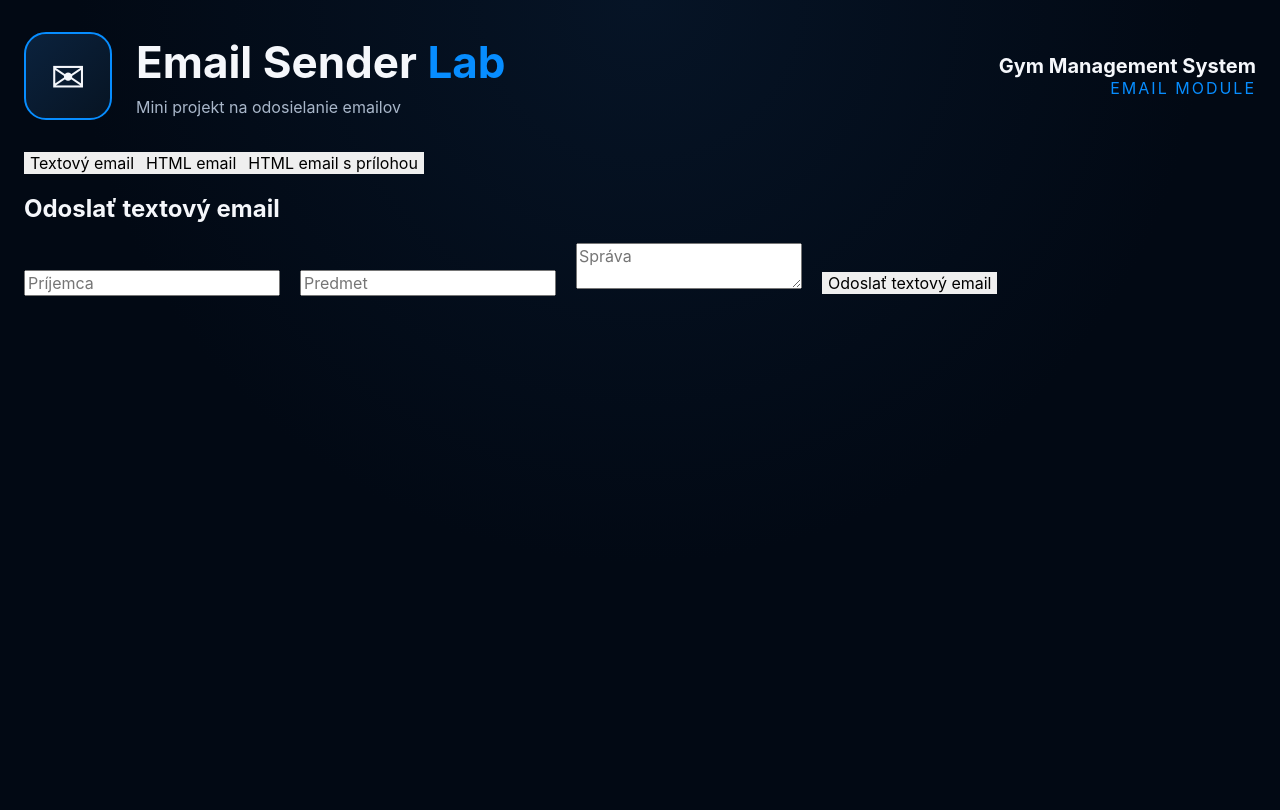
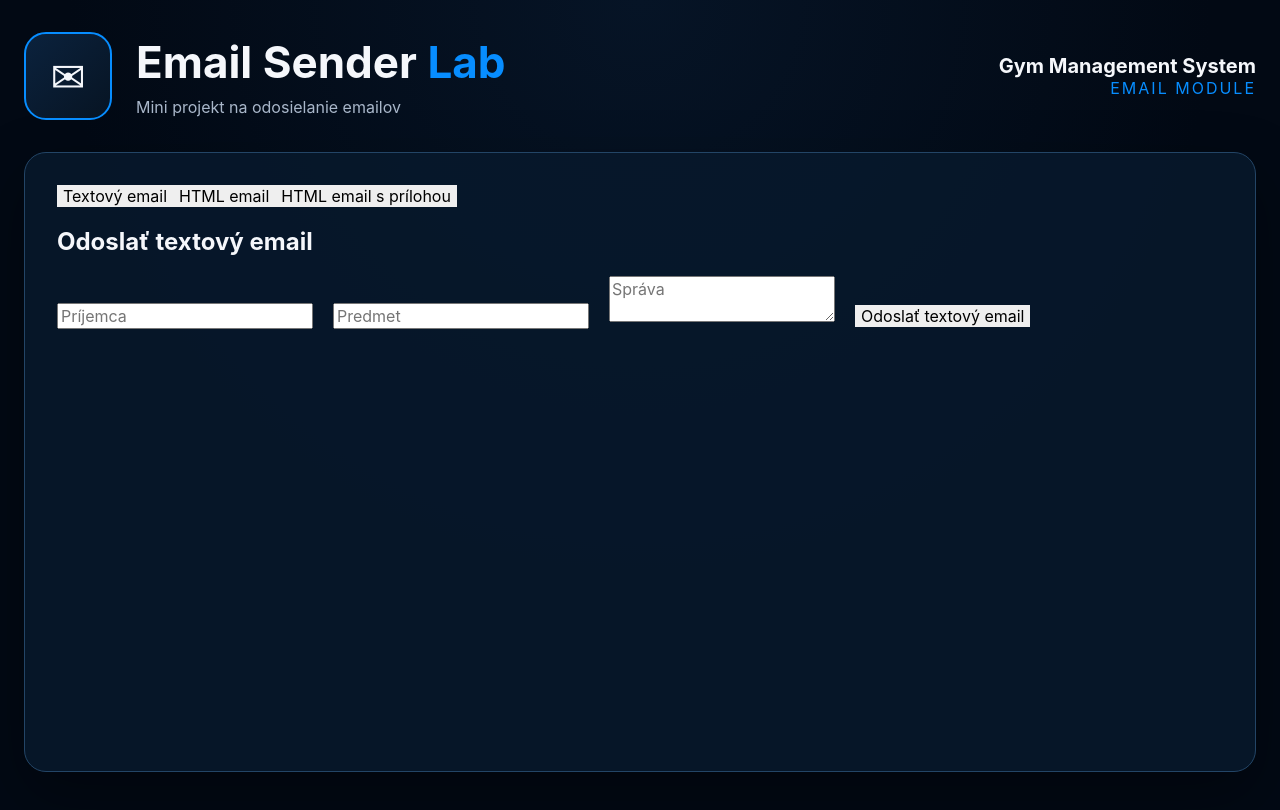
Before and after one commit to PatrikScerba/email-sender-lab, a React (Vite) app in the folder react-frontend/: page / in a window 1280 px wide. Shown: the top 810 px of the page. Built offline with nearby package versions, Linux system fonts and the light colour scheme.

Commit message:
style(react-ui): vytvorenie hlavnej karty emailového formulára

```diff
--- a/react-frontend/src/pages/EmailPage.css
+++ b/react-frontend/src/pages/EmailPage.css
@@ -7,3 +7,16 @@
   width: min(1400px, 100%);
   margin: 0 auto;
 }
+
+.email-card {
+  min-height: 620px;
+
+  padding: var(--space-xl) var(--space-xl) 48px;
+
+  border: 1px solid var(--color-border);
+  border-radius: var(--radius-large);
+
+  background: rgba(7, 24, 44, 0.88);
+
+  box-shadow: var(--shadow-card);
+}
--- a/react-frontend/src/pages/EmailPage.jsx
+++ b/react-frontend/src/pages/EmailPage.jsx
@@ -12,9 +12,14 @@ export default function EmailPage() {
       <section className="email-page__content">
         <AppHeader />
 
-        <EmailTypeSelector emailType={emailType} setEmailType={setEmailType} />
+        <section className="email-card">
+          <EmailTypeSelector
+            emailType={emailType}
+            setEmailType={setEmailType}
+          />
 
-        <EmailForm emailType={emailType} />
+          <EmailForm emailType={emailType} />
+        </section>
       </section>
     </main>
   );
```
